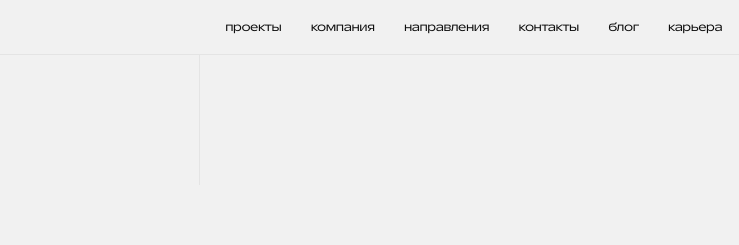
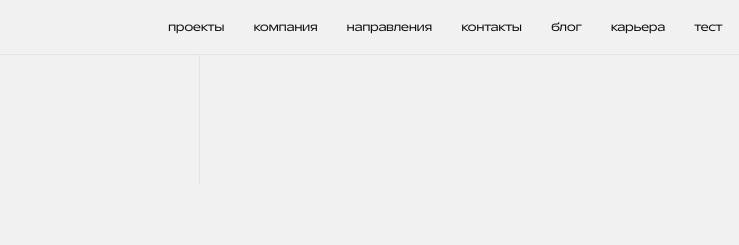
Before and after one commit to Olga-Chulakova/only-test, a website built with Vite: page source/index.html in a window 1280 px wide. Shown: the top 245 px of the page, 441-1180 px from the left. Built offline with nearby package versions, Linux system fonts and the light colour scheme.

Commit message:
Добавляет ссылку (#1)

```diff
--- a/source/index.html
+++ b/source/index.html
@@ -44,6 +44,9 @@
             </li>
             <li class="nav-menu__item">
               <a class="nav-menu__link link" href="#">Карьера</a>
+            </li>
+            <li class="nav-menu__item">
+              <a class="nav-menu__link link" href="#">Тест</a>
             </li>
           </ul>
           <a class="nav-menu__link nav-menu__favorit-link link" href="#" aria-label="Добавить в избранное">
```
